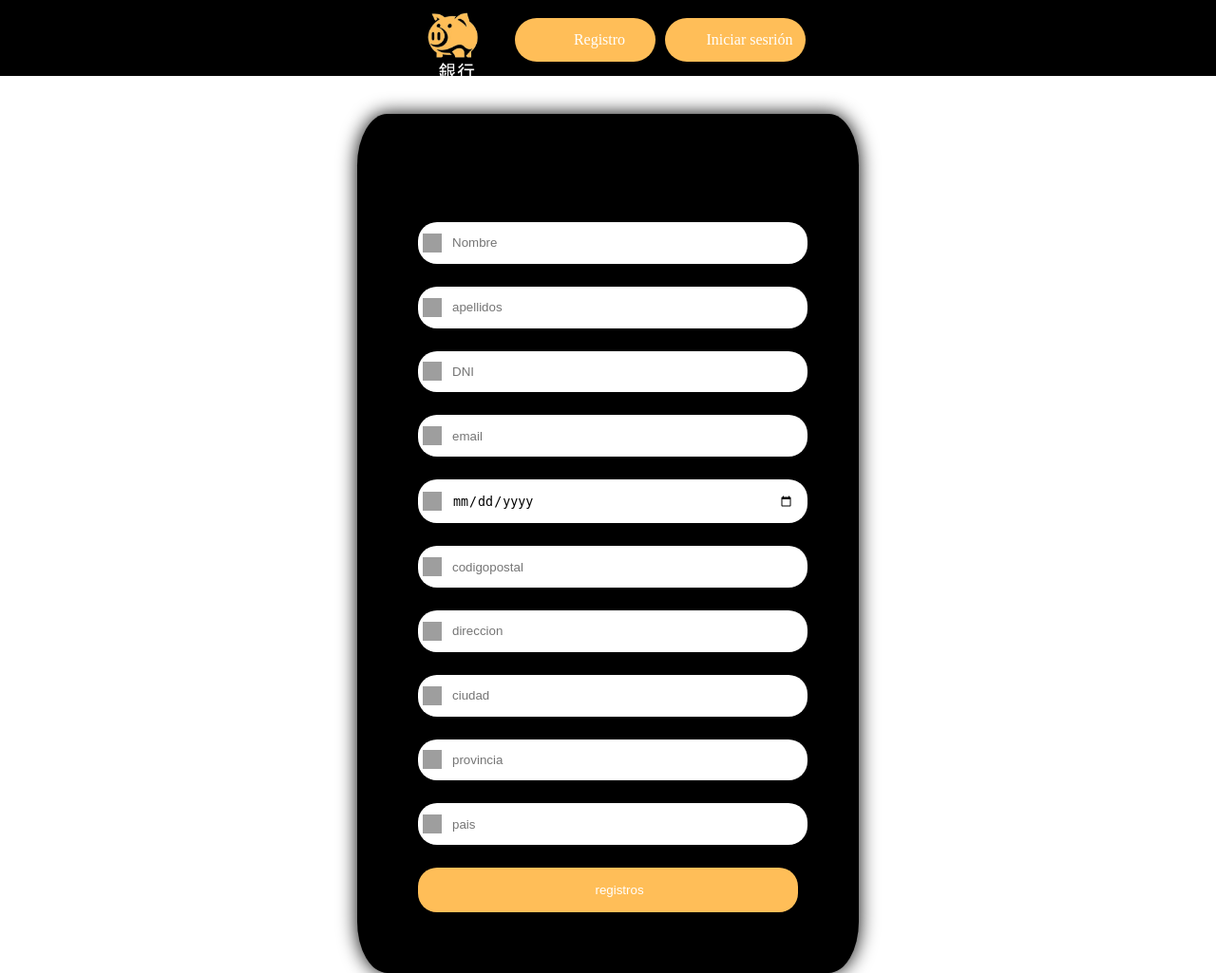
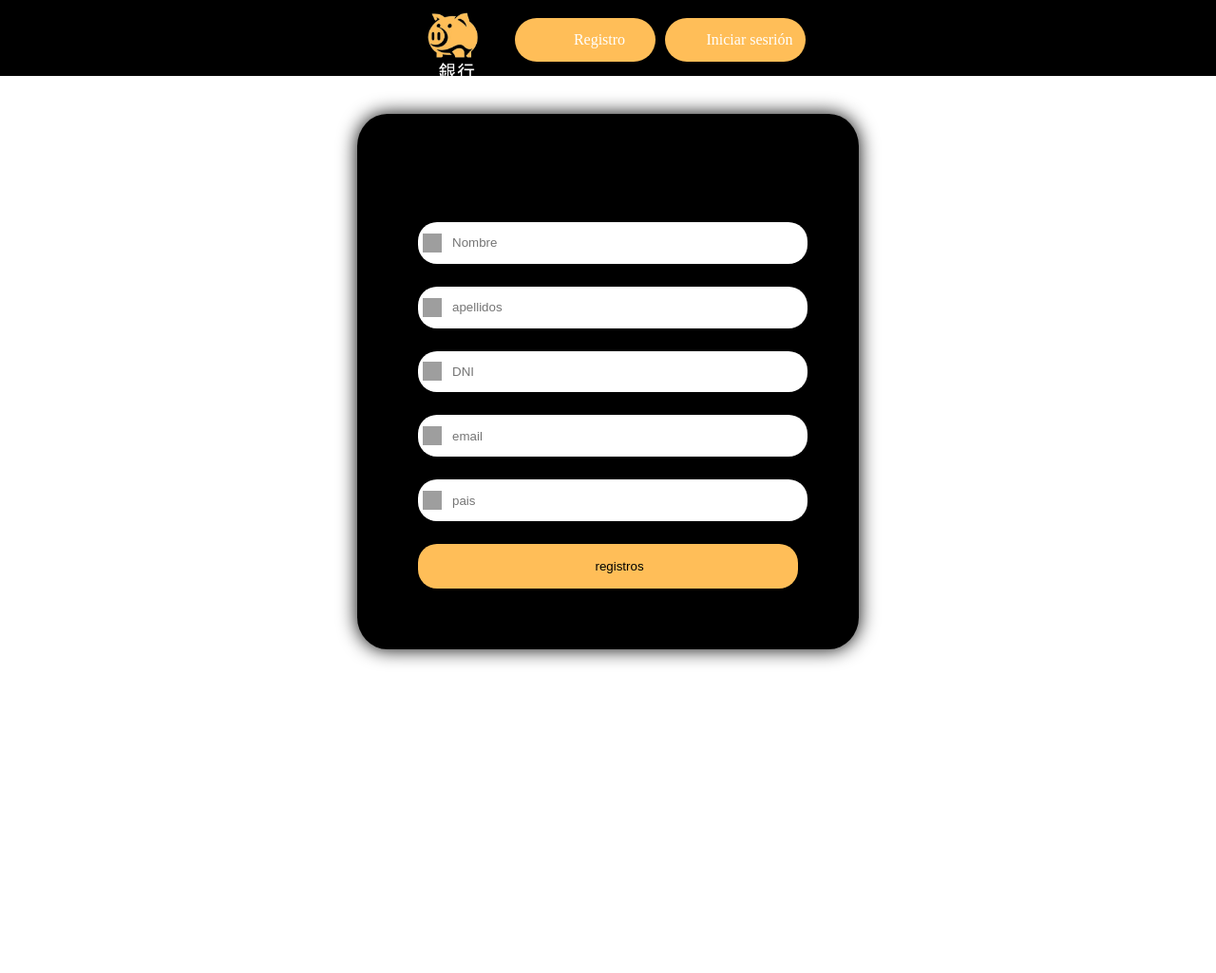
Before and after one commit to SamuelCb123/Proyecto-Banco, a PHP site: page /registro.php in a window 1280 px wide. Shown: the whole page at 95% size. After the commit the page ends 700 px from the top, so only its background shows below. Run offline with PHP 8.4, Linux system fonts and the light colour scheme; grey boxes are pictures that could not be loaded.

Commit message:
registro realizado

```diff
--- a/SASS/css/styles.css
+++ b/SASS/css/styles.css
@@ -92,7 +92,6 @@ input {
 
 .btn {
   background-color: #FFBE58;
-  color: #fff;
 }
 
 @media screen and (max-width: 600px) {
--- a/registro.php
+++ b/registro.php
@@ -18,7 +18,7 @@
     </nav>
 </header>
 <div class="formulario">
-    <form method="post" action="">
+    <form method="post" action="consultas/registroconsulta.php">
         <p>registros</p>
         <div class="input-wrapper">
             <input type="text" name="nombre" placeholder="Nombre">
@@ -36,26 +36,7 @@
             <input type="text" name="email" placeholder="email">
             <img class="input-icon" src="persona.png" alt=""width="30px">
         </div>
-        <div class="input-wrapper">
-            <input type="date" name="fechadenacimiento" placeholder="fechadenacimiento"required>
-            <img class="input-icon" src="persona.png" alt=""width="30px">
-        </div>
-        <div class="input-wrapper">
-            <input type="number" name="codigopostal" placeholder="codigopostal"required>
-            <img class="input-icon" src="persona.png" alt=""width="30px">
-        </div>
-        <div class="input-wrapper">
-            <input type="text" name="direccion" placeholder="direccion"required>
-            <img class="input-icon" src="persona.png" alt=""width="30px">
-        </div>
-        <div class="input-wrapper">
-            <input type="text" name="Ciudad" placeholder="ciudad"required>
-            <img class="input-icon" src="persona.png" alt=""width="30px">
-        </div>
-        <div class="input-wrapper">
-            <input type="text" name="Provincia" placeholder="provincia"required>
-            <img class="input-icon" src="persona.png" alt=""width="30px">
-        </div>
+
         <div class="input-wrapper">
             <input type="text" name="Pais" placeholder="pais"required>
             <img class="input-icon" src="persona.png" alt=""width="30px">
```
Also changed, not shown: consultas/ginkou.sql (added, +38 -0 lines), consultas/registroconsulta.php (added, +22 -0 lines).
